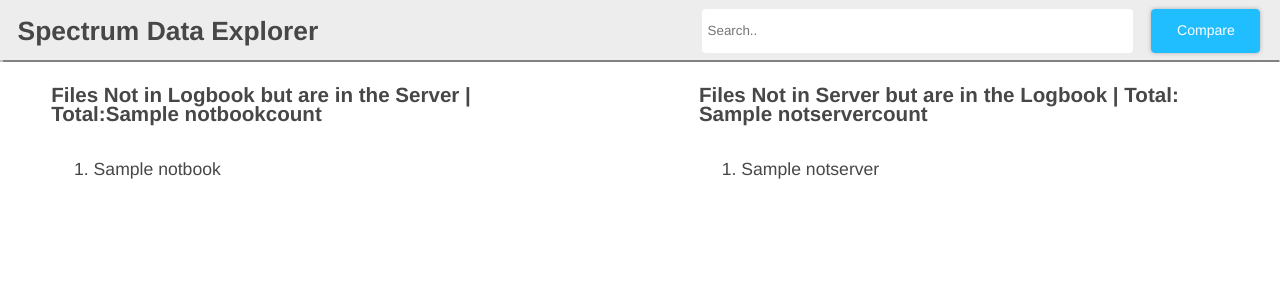
After one commit to mtholyoke/specx, a Flask app: template templates/badfiles.html in a window 1280 px wide. The commit adds this page. Shown: the top 300 px of the page. Run offline with Flask 2, Linux system fonts and the light colour scheme; the template is opened without the code that fills it: most values are stand-ins (such as "Sample title", 1, 10 or a date in 2020).

Commit message:
Getting bad files

```diff
--- a/app.py
+++ b/app.py
@@ -13,14 +13,14 @@ def index():
 
 @app.route("/group/<group_folder>", methods=['GET'])
 def groupview(group_folder):
-    group_folders = load_mossbauer.get_group_names()
-    samples, decoded_group_folder = load_mossbauer.get_samples_for_group(group_folder)
-    return render_template('index.html',sampledata=samples, data=group_folders,group_folder=decoded_group_folder)
+	group_folders = load_mossbauer.get_group_names()
+	samples, decoded_group_folder = load_mossbauer.get_samples_for_group(group_folder)
+	return render_template('index.html',sampledata=samples, data=group_folders,group_folder=decoded_group_folder)
 
 @app.route('/sample/<sample_name>', methods = ['GET'])
 def get_sample_view(sample_name):
-    sample_list, name, group, dana_group, owner, pubs = load_mossbauer.get_sample(sample_name)
-    return render_template('sample.html', sampledata=sample_list, name=name, group=group, dana_group=dana_group, owner=owner, pubs=pubs)
+	sample_list, name, group, dana_group, owner, pubs = load_mossbauer.get_sample(sample_name)
+	return render_template('sample.html', sampledata=sample_list, name=name, group=group, dana_group=dana_group, owner=owner, pubs=pubs)
 
 @app.route("/search/<query>")
 def searchview(query):
@@ -49,6 +49,11 @@ def textview(cntno):
 def intensityPlotData(sample_name):
 	plot_data = load_mossbauer.spectrum_plot_data(sample_name)
 	return jsonify(plot_data)
+
+@app.route("/badfiles/", methods=["GET"])
+def getBadFiles():
+	ls_not_book, ls_not_in_server = load_mossbauer.list_badfiles()
+	return render_template('badfiles.html', notbook=ls_not_book, notserver=ls_not_in_server, notbookcount = len(ls_not_book), notservercount = len(ls_not_in_server))
 
 @app.route("/getCompareList", methods=['GET'])
 def getCompareList():
--- a/load_mossbauer.py
+++ b/load_mossbauer.py
@@ -9,13 +9,46 @@ import csv
 import re
 import os.path, time
 from datetime import datetime
+import glob
 cache = Cache()
 
 #SPECTRA_PATH = 'A:/UMass Projects/Superman - Mats/Spectrum Explorer/spectra/';
 SPECTRA_PATH = '/srv/nfs/common/spectra/';
 
 def to_digit(text):
-    return int(text) if text.isdigit() else text
+	return int(text) if text.isdigit() else text
+
+def get_rows_from_excel():
+	file = SPECTRA_PATH + 'Mossbauer/MHC/mlogbook.xlsx'
+	offset = 1;
+	workbook = xlrd.open_workbook(file)
+	worksheet = workbook.sheet_by_index(0)
+
+	rows = []
+	for i, row in enumerate(range(worksheet.nrows)):
+		if i <= offset:  # (Optionally) skip headers
+			continue
+		r = []
+		for j, col in enumerate(range(worksheet.ncols)):
+			r.append(worksheet.cell_value(i, j))
+		rows.append(r)
+	return rows
+
+def list_badfiles():
+	ls_not_in_server = []
+	ls_files_in_book = []
+	rows = get_rows_from_excel()
+	for row in rows:
+		sample = m.mossbauer_sample()
+		sample.sample_no = str(row[0]).replace('.0','')
+		sample.sampleurl = SPECTRA_PATH + 'Mossbauer/MHC/original/' + sample.sample_no + '.cnt'
+		ls_files_in_book.append(sample.sampleurl)
+		if not os.path.exists(sample.sampleurl):
+		#File does not exist
+			ls_not_in_server.append(sample.sampleurl)
+	ls_files_in_dir  = glob.glob(SPECTRA_PATH+'Mossbauer/MHC/original/*.cnt')
+	ls_not_book =  [item for item in ls_files_in_dir if item not in ls_files_in_book]
+	return ls_not_book, ls_not_in_server
 
 def load_data():
 	mossbauer_sample_list = cache.get('moss_sample_list')
@@ -23,19 +56,7 @@ def load_data():
 		return mossbauer_sample_list
 	else:
 		mossbauer_sample_list = []
-		file = SPECTRA_PATH + 'Mossbauer/MHC/mlogbook.xlsx'
-		offset = 1;
-		workbook = xlrd.open_workbook(file)
-		worksheet = workbook.sheet_by_index(0)
-
-		rows = []
-		for i, row in enumerate(range(worksheet.nrows)):
-		    if i <= offset:  # (Optionally) skip headers
-		        continue
-		    r = []
-		    for j, col in enumerate(range(worksheet.ncols)):
-		        r.append(worksheet.cell_value(i, j))
-		    rows.append(r)
+		rows = get_rows_from_excel()
 
 		for row in rows:
 			sample = m.mossbauer_sample()
@@ -60,7 +81,6 @@ def load_data():
 			sample.last_modified_time = "No File"
 			if os.path.exists(sample.sampleurl):
 				sample.last_modified_time = time.ctime(os.path.getmtime(sample.sampleurl))
-
 
 			mossbauer_sample_list.append(sample)
 		cache.set('moss_sample_list',mossbauer_sample_list,10000)
--- /dev/null
+++ b/static/css/badfiles.css
@@ -0,0 +1,39 @@
+/*BadFiles.html*/
+body {
+    background-color: #FFF;
+}
+
+#Content {
+    margin: 5% 4%;
+}
+
+.listBox {
+    padding: 2%;
+    background-color: #FFF;
+    min-height: 800px
+}
+
+li {
+    display: list-item !important;
+    list-style-position: inside;
+}
+
+.left {
+    float: left;
+    width: 45%;
+    vertical-align: middle;
+}
+
+.right {
+    float: right;
+    width: 45%;
+    vertical-align: middle;
+}
+
+.listitem {
+    float: left;
+}
+
+.listitem:hover {
+    background-color: none
+}
--- a/static/css/master.css
+++ b/static/css/master.css
@@ -66,7 +66,7 @@ input[type=text] {
     background-color: #FFF !important
 }
 
-ul{padding:0.3em; margin: 0}
+ul, ol{padding:0.3em; margin: 0}
 .listitem{display: block; padding: 0.6em 1em; border-bottom: 1px solid #e2e2e2; width: 90%; }
 .listitem:last-child{border-bottom: none}
 .listitem:hover{background-color: #ededed}
--- /dev/null
+++ b/templates/badfiles.html
@@ -0,0 +1,24 @@
+{% extends 'sitetemplate.html' %}
+{% block additional_css %}
+<link rel="stylesheet" type="text/css" href="../static/css/badfiles.css">
+{% endblock%}
+{% block body %}
+<div class='subcontent'>
+    <div class='left'>
+        <h3> Files Not in Logbook but are in the Server  | Total:{{notbookcount}}</h3>
+        <ol>
+            {% for g in notbook %}
+            <li class='listitem'>{{g}}</li>
+            {% endfor %}
+        </ol>
+    </div>
+    <div class='right'>
+        <h3> Files Not in Server but are in the Logbook  | Total: {{notservercount}}</h3>
+        <ol>
+            {% for g in notserver %}
+            <li class='listitem'>{{g}}</li>
+            {% endfor %}
+        </ol>
+    </div>
+</div>
+{% endblock %}
```
Also changed, not shown: 1 other file.
